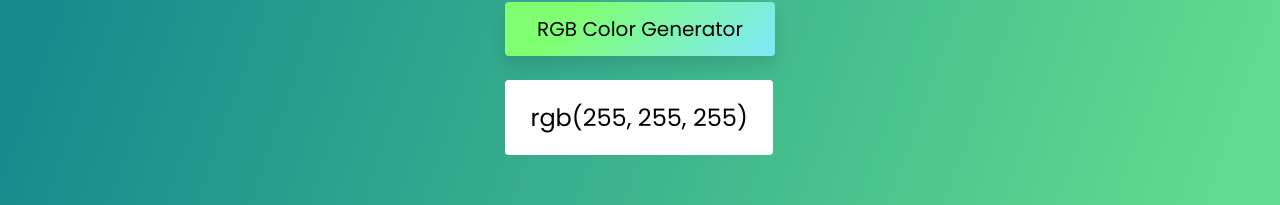
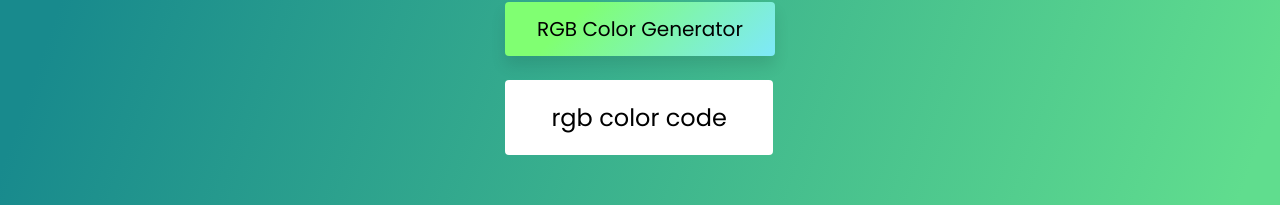
Before and after one commit to Nazmul1582/vanilla-javascript, a plain HTML site: page rgb-color-generator/index.html in a window 1280 px wide. Shown: the part 322-527 px from the top of the page. Drawn offline with Linux system fonts and the light colour scheme.

Commit message:
Update index.html

```diff
--- a/rgb-color-generator/index.html
+++ b/rgb-color-generator/index.html
@@ -10,7 +10,7 @@
 
     <div class="wrapper">
       <button>RGB Color Generator</button>
-      <div class="result">rgb(255, 255, 255)</div>
+      <div class="result">rgb color code</div>
     </div>
 
     <script src="./script.js"></script>
```
